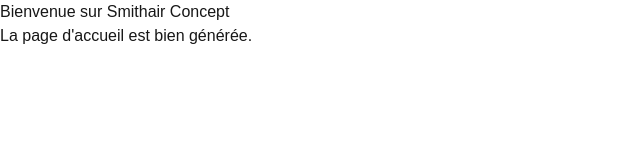
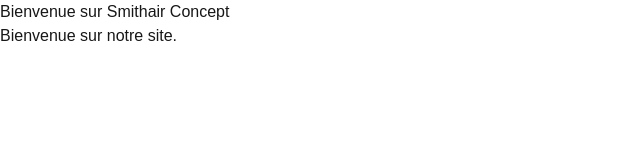
Before and after one commit to DavidSmite/Smithair-Concept, a Next.js app in the folder frontend/: page / in a window 1280 px wide. Shown: the top 160 px of the page, without its empty margins (0-640 px from the left). Built offline with nearby package versions, Linux system fonts and the light colour scheme.

Commit message:
Correction : ajout final de page.tsx

```diff
--- a/frontend/app/page.tsx
+++ b/frontend/app/page.tsx
@@ -2,7 +2,7 @@
   return (
     <div>
       <h1>Bienvenue sur Smithair Concept</h1>
-      <p>La page d'accueil est bien générée.</p>
+      <p>Bienvenue sur notre site.</p>
     </div>
   );
 }
```
